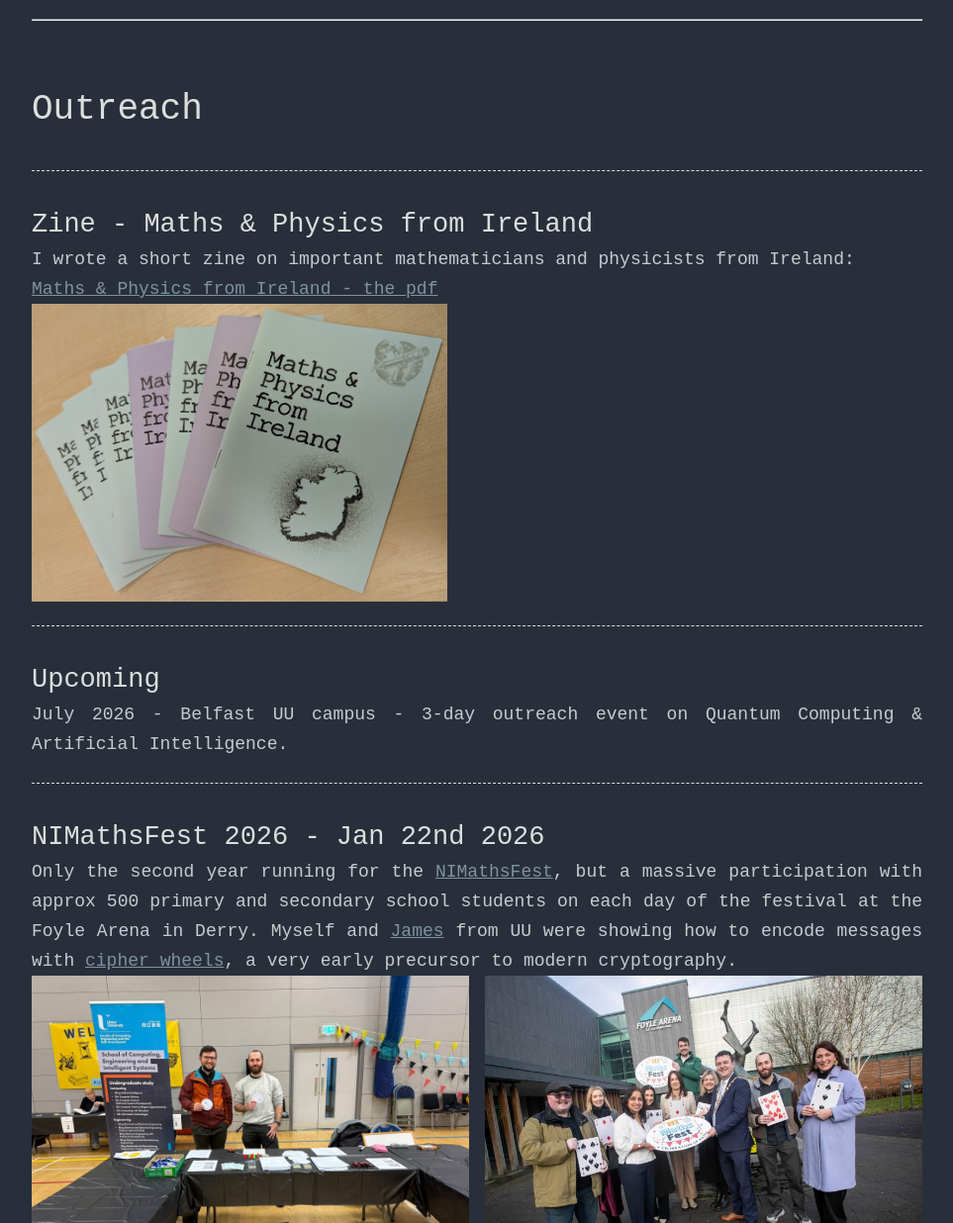
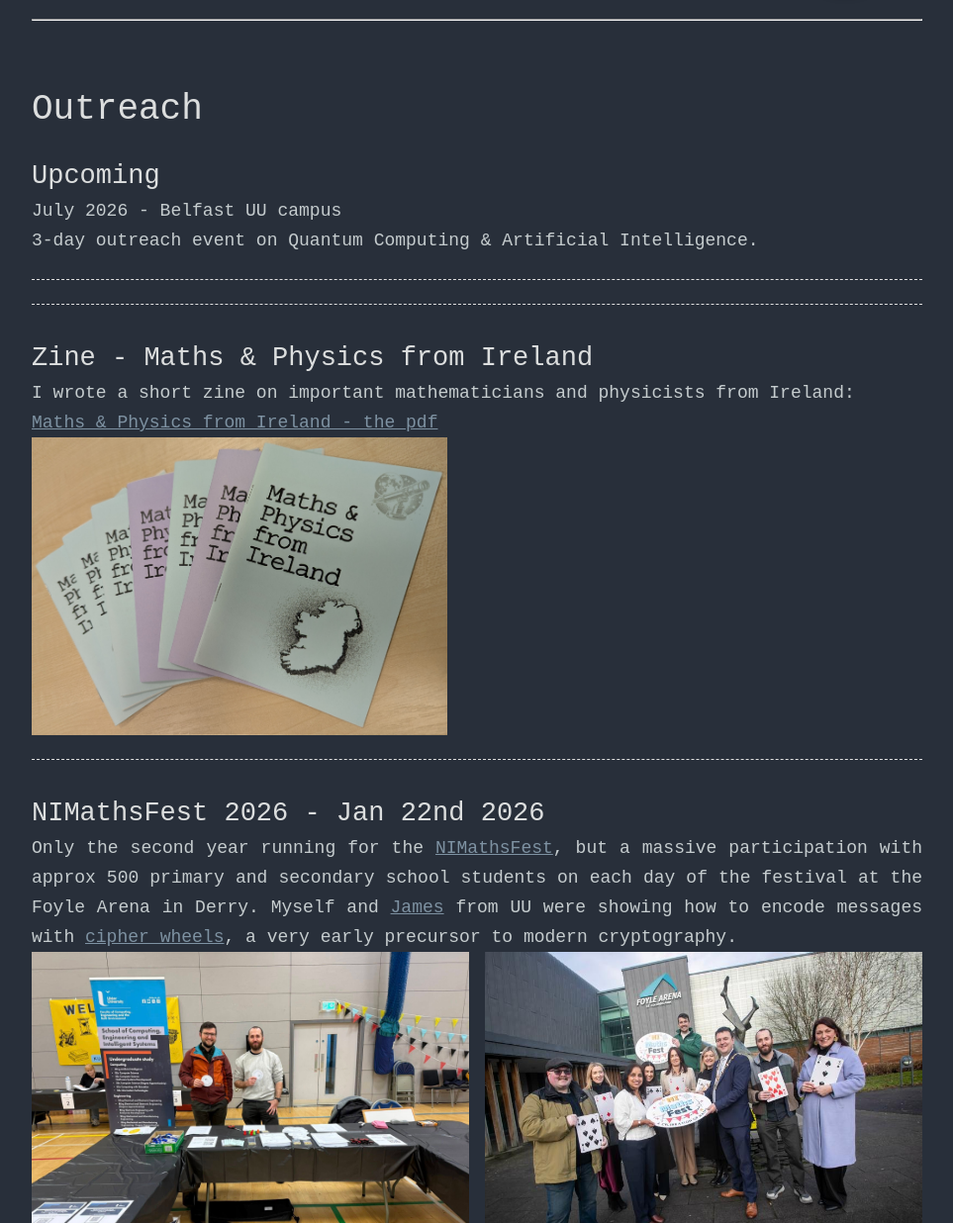
Before and after one commit to bmdillon/bmdillon.github.io, a Jekyll site: the page built from outreach/index.md, in a window 1280 px wide and 1400 px high, cut to the strip 164-1400 px from the top of the window. Shown: the whole strip at 99% size, without its empty margins (158-1121 px from the left). Built offline with Jekyll 4.4.1, drawn with Linux system fonts in a browser that asks for light colours; some of the changed lines change nothing that is shown.

Commit message:
outreach update

```diff
--- a/outreach/index.md
+++ b/outreach/index.md
@@ -2,6 +2,14 @@
 layout: default
 title: Outreach
 ---
+
+## Upcoming
+
+July 2026 - Belfast UU campus<br>
+3-day outreach event on Quantum Computing & Artificial Intelligence.
+
+<hr style="border: 0; border-top: 0.5px dashed #ddd; margin: 24px 0;">
+
 <hr style="border: 0; border-top: 0.5px dashed #ddd; margin: 24px 0;">
 ## Zine - Maths & Physics from Ireland
 I wrote a short zine on important mathematicians and physicists from Ireland:<br>
@@ -15,12 +23,6 @@ I wrote a short zine on important mathematicians and physicists from Ireland:<br
     style="max-width: 420px; width: 100%; height: auto;"
   >
 </div>
-<hr style="border: 0; border-top: 0.5px dashed #ddd; margin: 24px 0;">
-
-## Upcoming
-
-July 2026 - Belfast UU campus - 3-day outreach event on Quantum Computing & Artificial Intelligence.
-
 <hr style="border: 0; border-top: 0.5px dashed #ddd; margin: 24px 0;">
 
 ## NIMathsFest 2026 - Jan 22nd 2026
@@ -66,5 +68,5 @@ We were very happy to be involved in the very first <a href="https://nimathsfest
 <div style="display:flex; gap:16px; justify-content:center; flex-wrap:wrap;">
   <img src="{{ 'assets/outreach/nimathsfest2025/NI-Maths-Fest-2026-Logo.jpg' | relative_url }}"
        alt="Image 1"
-       style="width: min(320px, 100%); height:auto; flex: 1 1 320px;">
+       style="width: min(320px, 30%); height:auto; flex: 1 1 320px;">
 </div>
```
